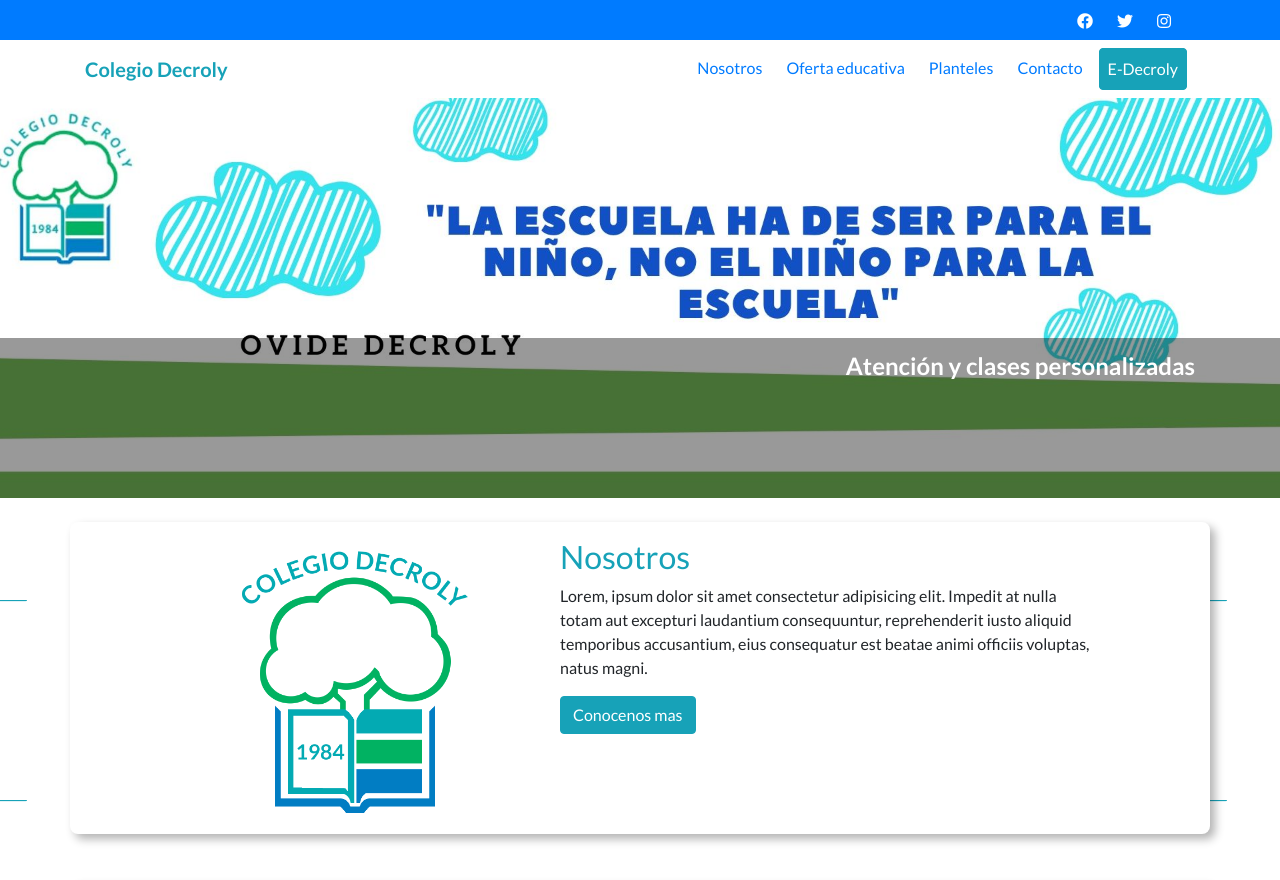
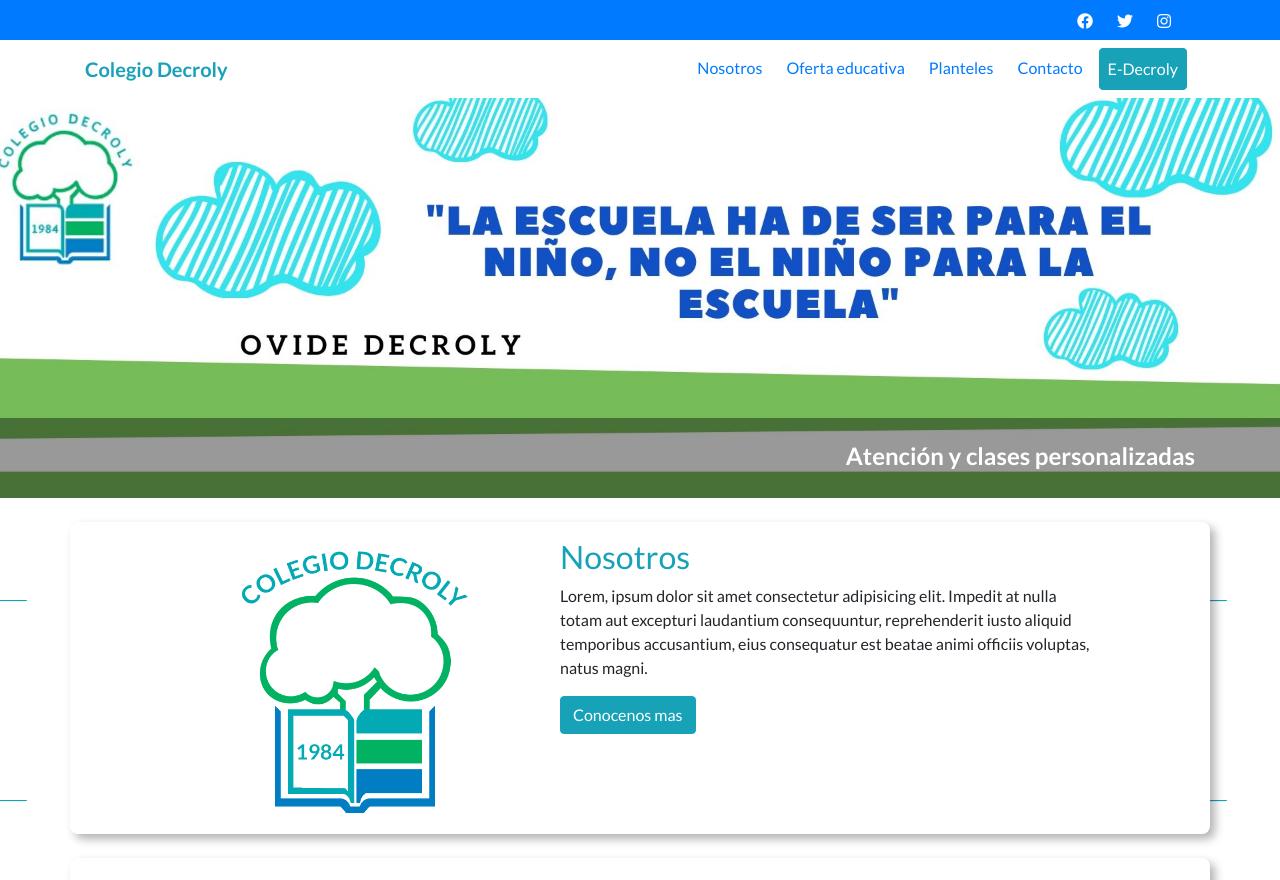
Before and after one commit to dnajerao/decroly, a plain HTML site: page index.html in a window 1280 px wide. Shown: the top 880 px of the page. Drawn offline with nearby package versions, Linux system fonts and the light colour scheme.

Commit message:
fix carousel caption height

```diff
--- a/css/styles.css
+++ b/css/styles.css
@@ -112,20 +112,14 @@ html {
 }
 
 .carousel-caption {
-  position: absolute;
-  top: 60%;
-  bottom: 0;
   left: 0;
   right: 0;
+  bottom: 0;
+  min-height: 20%;
   background-color: rgba(0, 0, 0, 0.4);
   color: #fff;
-  padding-top: 10px;
-  padding-bottom: 10px;
 }
-
 .carousel-caption .container {
-  display: flex;
-  flex-direction: column;
   text-align: right;
 }
 .carousel-caption .container .overlay-content p {
--- a/index.html
+++ b/index.html
@@ -44,13 +44,13 @@
       </nav>
     </header>
     <main>
-      <section id="carousel">
+      <section class="pb-4" id="carousel">
         <div class="carousel slide carousel-fade" data-ride="carousel">
           <div class="carousel-inner">
             <div class="carousel-item active"><img class="d-block w-100" src="assets/images/carousel-1.jpeg" alt="..."/>
-              <div class="carousel-caption d-md-block">
+              <div class="carousel-caption">
                 <div class="container">
-                  <div class="overlay-content align-items-center">
+                  <div class="overlay-content">
                     <p class="font-weight-bold">&quot;La escuela ha de ser para el niño, no el niño para la escuela&quot;</p>
                     <p class="font-weight-light font-italic">- Ovide Decroly</p>
                   </div>
@@ -58,9 +58,9 @@
               </div>
             </div>
             <div class="carousel-item "><img class="d-block w-100" src="assets/images/carousel-2.jpg" alt="..."/>
-              <div class="carousel-caption d-md-block">
+              <div class="carousel-caption">
                 <div class="container">
-                  <div class="overlay-content align-items-center">
+                  <div class="overlay-content">
                     <p class="font-weight-bold">Atención y clases personalizadas</p>
                     <p class="font-weight-light font-italic"></p>
                   </div>
@@ -68,9 +68,9 @@
               </div>
             </div>
             <div class="carousel-item "><img class="d-block w-100" src="assets/images/carousel-3.jpg" alt="..."/>
-              <div class="carousel-caption d-md-block">
+              <div class="carousel-caption">
                 <div class="container">
-                  <div class="overlay-content align-items-center">
+                  <div class="overlay-content">
                     <p class="font-weight-bold">Grupos reducidos</p>
                     <p class="font-weight-light font-italic"></p>
                   </div>
@@ -80,7 +80,7 @@
           </div>
         </div>
       </section>
-      <section class="pt-4 pb-4" id="nosotros">
+      <section class="pb-4" id="nosotros">
         <div class="container">
           <div class="row">
             <div class="nosotros__logo col-md-4 offset-md-1 align-items-center text-center"><img src="assets/images/logo.png" alt=""></div>
@@ -91,7 +91,7 @@
           </div>
         </div>
       </section>
-      <section class="pt-4 pb-4" id="oferta-educativa">
+      <section class="pb-4" id="oferta-educativa">
         <div class="container">
           <div class="row">
             <div class="col text-center">
```
